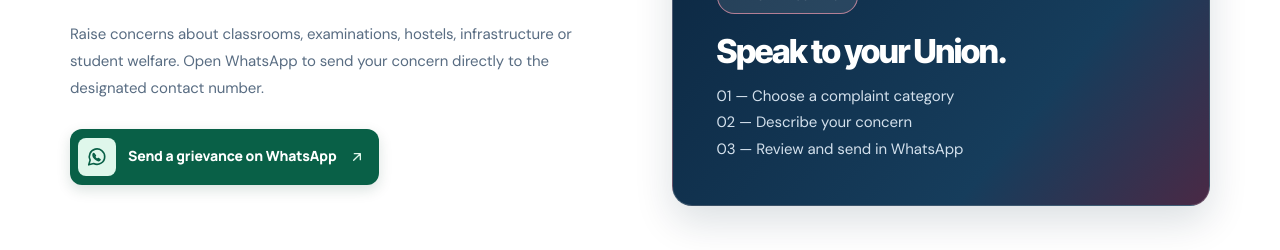
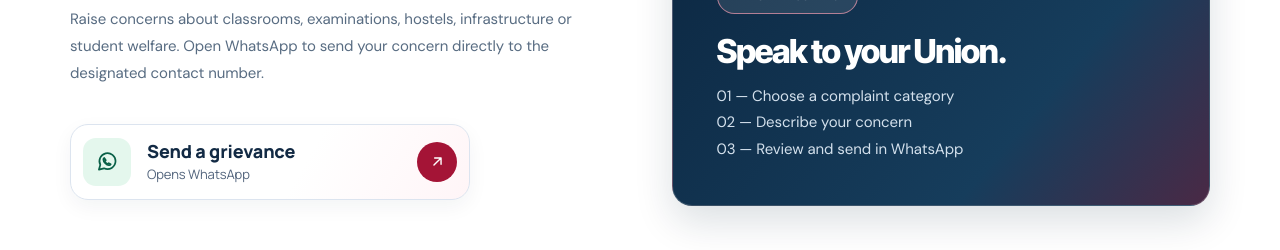
Before and after one commit to thasleenanasreen242-cmd/mct-students-union, a Next.js app: page / in a window 1280 px wide. Shown: the part 4860-5110 px from the top of the page. Built offline with nearby package versions, Linux system fonts and the light colour scheme; no server answers; the database is empty; a web font is replaced by a local one.

Commit message:
Modernize the grievance WhatsApp card

```diff
--- a/app/modern-refresh.css
+++ b/app/modern-refresh.css
@@ -446,38 +446,53 @@ html { scroll-behavior: auto !important; }
 
 /* WhatsApp action in the homepage grievance section. */
 .connect #grievance .grievance-whatsapp {
- display: inline-grid;
+ display: grid;
  grid-template-columns: auto minmax(0, 1fr) auto;
  align-items: center;
- gap: 12px;
- max-width: 100%;
- min-height: 56px;
- margin-top: 12px;
- padding: 8px 14px 8px 8px;
- border-radius: 12px;
- background: #096047;
- color: #fff;
- box-shadow: 0 5px 14px #073a2926;
- font-size: 14px;
- font-weight: 750;
- line-height: 1.35;
+ gap: clamp(10px, 2vw, 16px);
+ width: min(100%, 25rem);
+ min-height: 76px;
+ margin-top: 22px;
+ padding: 12px;
+ border: 1px solid #dce4ef;
+ border-radius: 18px;
+ background: linear-gradient(120deg, #fff 58%, #fff5f7);
+ color: #122a44;
+ box-shadow: 0 7px 20px #122a440d;
+ transition: border-color .18s ease, box-shadow .18s ease;
+}
+
+.connect #grievance .grievance-whatsapp-icon,
+.connect #grievance .grievance-whatsapp-arrow {
+ display: grid;
+ place-items: center;
 }
 
 .connect #grievance .grievance-whatsapp-icon {
- display: grid;
- place-items: center;
- width: 38px;
- height: 38px;
- border-radius: 8px;
- background: #dff7eb;
+ width: clamp(38px, 11vw, 48px);
+ aspect-ratio: 1;
+ border-radius: 13px;
+ background: #e4f7ed;
  color: #096047;
 }
 
-.connect #grievance .grievance-whatsapp-icon svg { width: 22px; height: 22px; }
-.connect #grievance .grievance-whatsapp > .action-arrow-icon { width: 16px; height: 16px; color: #dff7eb; }
-.connect #grievance .grievance-whatsapp:hover { background: #074c39; }
-.connect #grievance .grievance-whatsapp:focus-visible { outline: 2px solid #096047; outline-offset: 3px; }
+.connect #grievance .grievance-whatsapp-icon svg { width: 23px; height: 23px; }
+.connect #grievance .grievance-whatsapp-copy { display: grid; gap: 4px; min-width: 0; }
+.connect #grievance .grievance-whatsapp-copy strong { font-size: clamp(15px, 2.5vw, 18px); font-weight: 800; line-height: 1.2; }
+.connect #grievance .grievance-whatsapp-copy > span { color: #53657d; font-size: 13px; line-height: 1.3; }
 
-@media (max-width: 540px) {
- .connect #grievance .grievance-whatsapp { width: 100%; }
+.connect #grievance .grievance-whatsapp-arrow {
+ width: clamp(32px, 9vw, 40px);
+ aspect-ratio: 1;
+ border-radius: 50%;
+ background: #a41436;
+ color: #fff;
 }
+
+.connect #grievance .grievance-whatsapp-arrow svg { width: 17px; height: 17px; }
+.connect #grievance .grievance-whatsapp:hover { border-color: #d09aa9; box-shadow: 0 9px 24px #122a4415; }
+.connect #grievance .grievance-whatsapp:focus-visible { outline: 2px solid #a41436; outline-offset: 3px; }
+
+@media (prefers-reduced-motion: reduce) {
+ .connect #grievance .grievance-whatsapp { transition: none; }
+}
--- a/app/page.tsx
+++ b/app/page.tsx
@@ -50,8 +50,11 @@ export default function Home(){
  <section data-reveal className="section" id="grievance"><div className="wrap feature"><div><div className="eyebrow feature-eyebrow"><CourtIcon name="shield"/> 04 / STUDENT GRIEVANCE PORTAL</div><h2>Every concern deserves to be heard.</h2><p>Raise concerns about classrooms, examinations, hostels, infrastructure or student welfare. Open WhatsApp to send your concern directly to the designated contact number.</p>
  <Link className="grievance-whatsapp" href="https://wa.me/919496744513?text=Hello%2C%20I%20would%20like%20to%20raise%20a%20student%20concern.">
    <span className="grievance-whatsapp-icon"><svg aria-hidden="true" viewBox="0 0 24 24" fill="none" stroke="currentColor" strokeWidth="1.8" strokeLinecap="round" strokeLinejoin="round"><path d="M20.4 11.6a8.4 8.4 0 0 1-12.1 7.5L3 20.5l1.5-5.1a8.4 8.4 0 1 1 15.9-3.8Z"/><path d="M8.6 8.3c-.5.2-.9.8-.9 1.5 0 2.5 3.2 5.7 5.8 6.1.7.1 1.5-.4 1.8-1l-2-1.2-1.1 1c-1.3-.5-2.3-1.5-2.9-2.9l.9-1.1-1.6-2.4Z"/></svg></span>
-   <span>Send a grievance on WhatsApp</span>
-   <ActionArrow />
+   <span className="grievance-whatsapp-copy">
+     <strong>Send a grievance</strong>
+     <span>Opens WhatsApp</span>
+   </span>
+   <span className="grievance-whatsapp-arrow"><ActionArrow /></span>
  </Link>
  </div><div className="featurebox"><div className="service-art"><CourtIcon name="shield"/></div><span className="status">WHATSAPP CONTACT</span><h3>Speak to your Union.</h3><p>01 — Choose a complaint category<br/>02 — Describe your concern<br/>03 — Review and send in WhatsApp</p></div></div></section>
  <section data-reveal className="section" id="transparency"><div className="wrap"><Heading icon="landmark" eyebrow="UNION TRANSPARENCY" title="Accountability, made visible." description="Verified totals for issues raised by students and the Union’s progress in addressing them."/><TransparencyFigures /></div></section>
```
